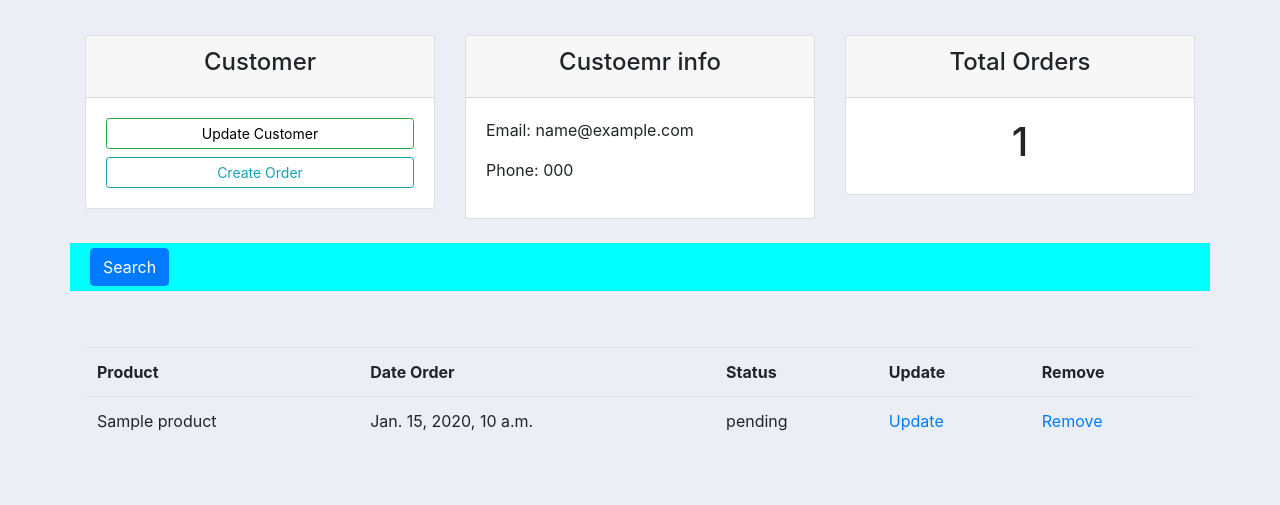
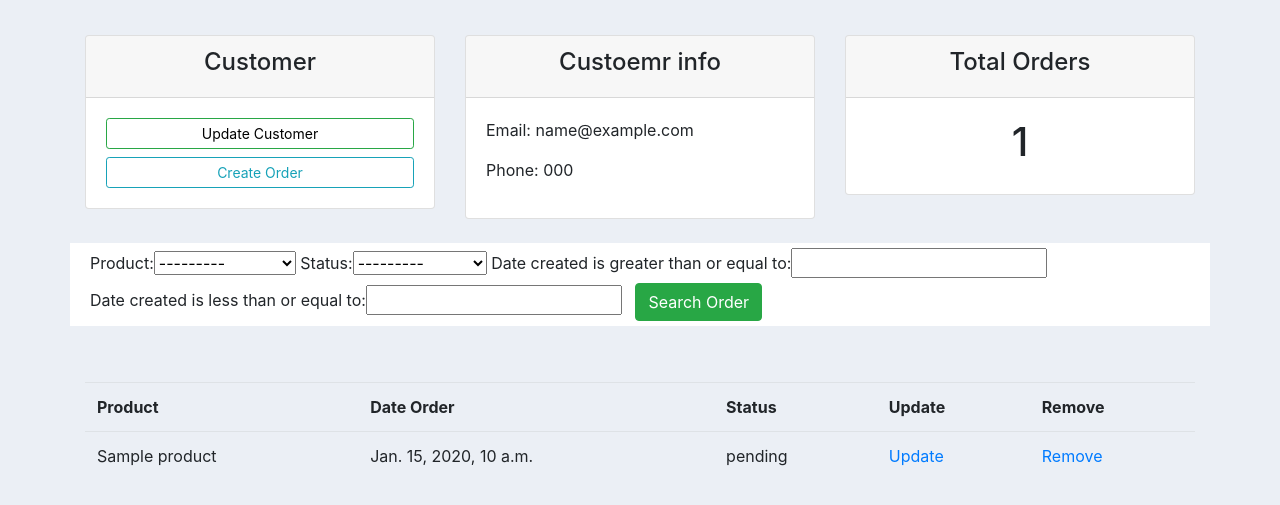
Before and after one commit to KaziMotiour/Customer_Management_System-with-django, a Django app: page /customer/1/ in a window 1280 px wide. Shown: the part 56-561 px from the top of the page. Run offline with Django 3.2, Linux system fonts and the light colour scheme; tables that the repository leaves empty hold one stand-in row (values such as "Sample post"); some libraries are stand-ins or nearby versions.

Commit message:
search feature complete

```diff
--- /dev/null
+++ b/customer_management_system/acc/filter.py
@@ -0,0 +1,11 @@
+import django_filters
+from django_filters import DateFilter
+from .models import Order
+
+class OrderFilter(django_filters.FilterSet):
+    start_date=DateFilter(field_name='date_created', lookup_expr='gte')
+    end_date=DateFilter(field_name='date_created', lookup_expr='lte')
+    class Meta:
+        model = Order
+        fields = '__all__'
+        exclude=['coustomer','date_created']
--- a/customer_management_system/acc/templates/accounts/Customer.html
+++ b/customer_management_system/acc/templates/accounts/Customer.html
@@ -70,9 +70,14 @@
 <br>
 
 <!-- search -->
-<div class="row" style="background-color: aqua; padding: 5px;">
+<div class="row" style="background-color:#ffffff; padding: 5px;">
     <div class="col-12">
-        <button class="btn btn-primary">Search</button>
+        <form method="GET">
+            {{serach_order.form}}&nbsp;&nbsp;
+            <input type="submit" class="btn btn-success" value="Search Order">
+
+        </form>
+
     </div>
 </div>
 <br><br>
--- a/customer_management_system/acc/templates/accounts/Customer_Delete.html
+++ b/customer_management_system/acc/templates/accounts/Customer_Delete.html
@@ -2,7 +2,7 @@
 {% load crispy_forms_tags %}
 {% block body %}
 <p>You want to delete the customer {{customer}} ?</p>
-<form method="POST" action="{%url 'accounts:CustomerDelete' pk=customer.pk %}">
+<form method="POST"  action="{%url 'accounts:CustomerDelete' pk=customer.pk %}">
 {% csrf_token%}
 <a href="{%url 'accounts:customer' pk=customer.pk %}">cancle</a>
 <input type="submit" value="Delete">
--- a/customer_management_system/acc/templates/accounts/Delete_order.html
+++ b/customer_management_system/acc/templates/accounts/Delete_order.html
@@ -2,7 +2,7 @@
 {% load crispy_forms_tags %}
 {% block body %}
 <p>You want to delete  {{item}} item?</p>
-<form method="POST" action="{%url 'accounts:DeleteOrder' pk=item.pk %}">
+<form method="POST" data-id='hello' action="{%url 'accounts:DeleteOrder' pk=item.pk %}">
 {% csrf_token%}
 <a href="{%url 'accounts:home'%}">cancle</a>
 <input type="submit" value="Delete">
--- a/customer_management_system/acc/views.py
+++ b/customer_management_system/acc/views.py
@@ -5,6 +5,7 @@ from django.http import HttpResponse
 from .models import Customer, Product, Order
 from .forms import OrderForm, CustomerForm
 from django.forms import inlineformset_factory
+from .filter import OrderFilter
 
 def home(request):
     last_5_order = Order.objects.filter().order_by('-date_created')[:5]
@@ -74,10 +75,14 @@ def customer(request,pk):
             formset.save()
             return redirect('/customer/'+pk)
 
+    serach_order = OrderFilter(request.GET, queryset=order)
+    order = serach_order.qs
+
     context={
         'customer':queryset,
         'order':order,
         'formset':formset,
+        'serach_order':serach_order
 
     }
     return render(request,'accounts/Customer.html',context)
--- a/customer_management_system/customer_management_system/settings.py
+++ b/customer_management_system/customer_management_system/settings.py
@@ -39,8 +39,9 @@ INSTALLED_APPS = [
     'django.contrib.staticfiles',
     'acc',
     'crispy_forms',
+    'django_filters',
+]
 
-]
 
 MIDDLEWARE = [
     'django.middleware.security.SecurityMiddleware',
```
